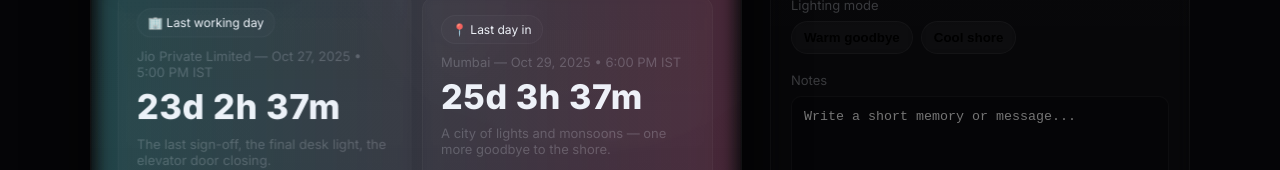
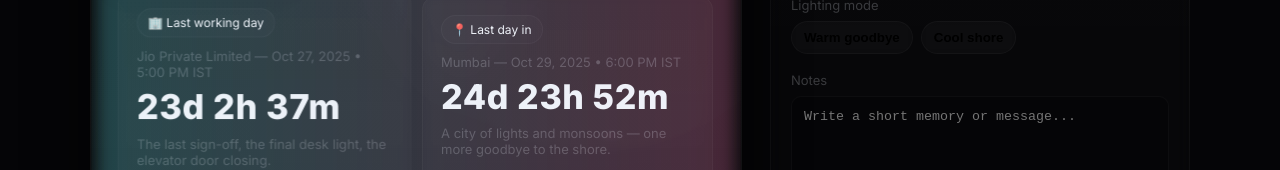
Before and after one commit to moto12345g1/fornow.github.io, a plain HTML site: page index.html in a window 1280 px wide. Shown: the part 358-528 px from the top of the page. Drawn offline with Linux system fonts and the light colour scheme.

Commit message:
Update index.html

```diff
--- a/index.html
+++ b/index.html
@@ -216,7 +216,7 @@
   <script>
     /* --------- Configuration (dates from user) --------- */
     const companyDate = new Date('2025-10-27T17:00:00+05:30'); // Oct 27 2025 5 PM IST
-    const mumbaiDate  = new Date('2025-10-29T18:00:00+05:30'); // Oct 29 2025 6 PM IST
+    const mumbaiDate  = new Date('2025-10-29T14:15:00+05:30'); // Oct 29 2025 6 PM IST
 
     /* DOM refs */
     const cDays = document.getElementById('c-days');
```
